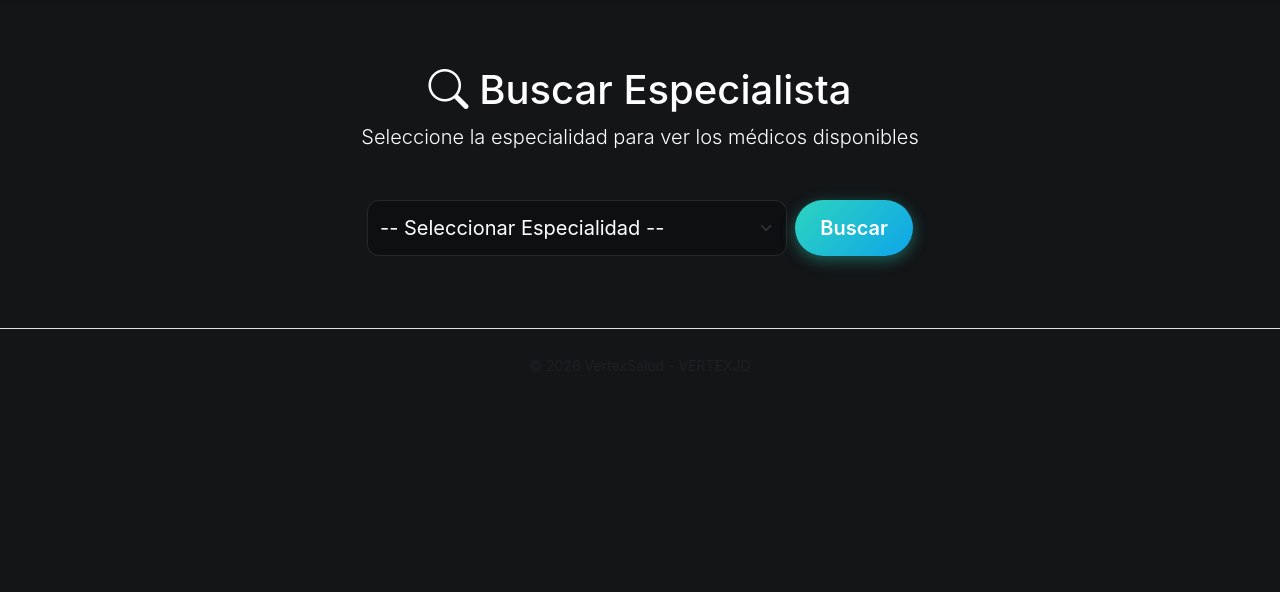
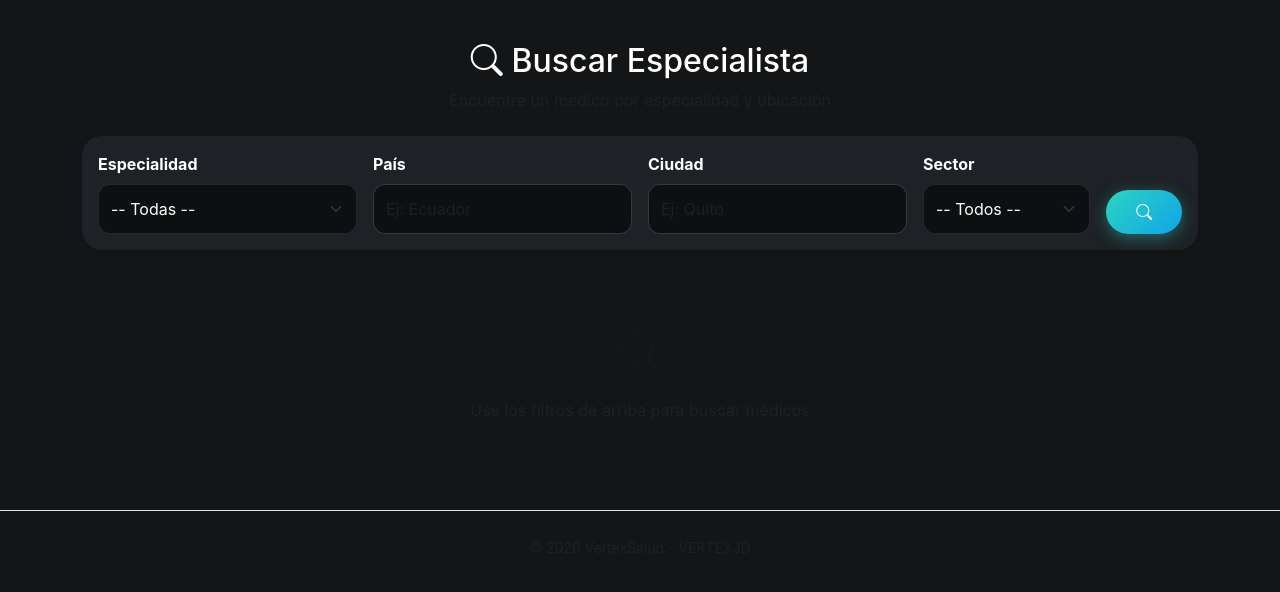
Before and after one commit to CarlosJimenez1969/sistema_salud, a Django app: page /citas/buscar/ in a window 1280 px wide. Shown: the part 62-654 px from the top of the page. Run offline with Django 5.2, Linux system fonts and the light colour scheme; data comes from the database, SQL or seed files in the repository; some libraries are stand-ins or nearby versions.

Commit message:
Agregar campos País/Ciudad/Sector a médicos + búsqueda de médicos para pacientes
- Modelo Medico: nuevos campos pais, ciudad, sector con choices
- Migración 0005 aplicada
- Formulario RegistroInicialMedicoForm: incluye pais, ciudad, sector
- Vista buscar_medico: filtros por especialidad, país, ciudad, sector
- Template buscar_medico.html: formulario de búsqueda con tarjetas de resultados
- Template registro_medico.html: sección "3. Ubicación del Consultorio"

Co-Authored-By: Claude Sonnet 4.6 <noreply@anthropic.com>

```diff
--- a/citas/views.py
+++ b/citas/views.py
@@ -18,19 +18,37 @@ from django.utils.http import urlsafe_base64_encode
 from django.utils.encoding import force_bytes
 from django.conf import settings
 
-# 1. Pantalla para buscar médicos por especialidad
+# 1. Pantalla para buscar médicos por especialidad y ubicación
 def buscar_medico(request):
-    especialidades = Especialidad.objects.all()
+    especialidades = Especialidad.objects.all().order_by('nombre')
+
+    especialidad_id = request.GET.get('especialidad')
+    pais            = request.GET.get('pais', '').strip()
+    ciudad          = request.GET.get('ciudad', '').strip()
+    sector          = request.GET.get('sector', '').strip()
+
     medicos = None
+    busqueda_activa = any([especialidad_id, pais, ciudad, sector])
 
-    # Si el usuario seleccionó una especialidad
-    especialidad_id = request.GET.get('especialidad')
-    if especialidad_id:
-        medicos = Medico.objects.filter(especialidad_id=especialidad_id)
+    if busqueda_activa:
+        medicos = Medico.objects.select_related('usuario', 'especialidad').all()
+        if especialidad_id:
+            medicos = medicos.filter(especialidad_id=especialidad_id)
+        if pais:
+            medicos = medicos.filter(pais__icontains=pais)
+        if ciudad:
+            medicos = medicos.filter(ciudad__icontains=ciudad)
+        if sector:
+            medicos = medicos.filter(sector=sector)
+
+    sectores = [('NORTE','Norte'), ('CENTRO','Centro'), ('SUR','Sur'), ('VALLES','Valles'), ('OTRO','Otro')]
 
     return render(request, 'buscar_medico.html', {
         'especialidades': especialidades,
-        'medicos': medicos
+        'medicos': medicos,
+        'sectores': sectores,
+        'busqueda_activa': busqueda_activa,
+        'filtros': {'especialidad_id': especialidad_id, 'pais': pais, 'ciudad': ciudad, 'sector': sector},
     })
 
 # 2. Pantalla Gráfica de Turnos (La Lógica Maestra)
--- a/medico/models.py
+++ b/medico/models.py
@@ -29,6 +29,19 @@ class Medico(models.Model):
     # Costo de la cita (útil para el pago posterior)
     precio_consulta = models.DecimalField(max_digits=10, decimal_places=2, default=0.00)
 
+    # Ubicación del consultorio
+    pais = models.CharField(max_length=100, blank=True, default='Ecuador')
+    ciudad = models.CharField(max_length=100, blank=True)
+    SECTORES = [
+        ('', '-- Seleccionar --'),
+        ('NORTE', 'Norte'),
+        ('CENTRO', 'Centro'),
+        ('SUR', 'Sur'),
+        ('VALLES', 'Valles'),
+        ('OTRO', 'Otro'),
+    ]
+    sector = models.CharField(max_length=10, choices=SECTORES, blank=True)
+
     # Horario de atención (Simplificado para empezar)
     hora_inicio = models.TimeField(null=True, blank=True)
     hora_fin = models.TimeField(null=True, blank=True)
--- a/templates/buscar_medico.html
+++ b/templates/buscar_medico.html
@@ -1,47 +1,100 @@
 {% extends 'base.html' %}
 
 {% block content %}
-<div class="container mt-5">
-    <div class="text-center mb-5">
-        <h1><i class="bi bi-search"></i> Buscar Especialista</h1>
-        <p class="lead">Seleccione la especialidad para ver los médicos disponibles</p>
+<div class="container mt-4">
+    <div class="text-center mb-4">
+        <h2><i class="bi bi-search"></i> Buscar Especialista</h2>
+        <p class="text-muted">Encuentre un médico por especialidad y ubicación</p>
     </div>
 
-    <div class="row justify-content-center mb-5">
-        <div class="col-md-6">
-            <form method="get" class="d-flex gap-2">
-                <select name="especialidad" class="form-select form-select-lg">
-                    <option value="">-- Seleccionar Especialidad --</option>
+    <!-- Formulario de búsqueda -->
+    <div class="card shadow-sm border-0 mb-4">
+        <div class="card-body">
+            <form method="get">
+                <div class="row g-3">
+                    <div class="col-md-3">
+                        <label class="form-label fw-bold">Especialidad</label>
+                        <select name="especialidad" class="form-select">
+                            <option value="">-- Todas --</option>
                             {% for esp in especialidades %}
-                        <option value="{{ esp.id }}">{{ esp.nombre }}</option>
+                                <option value="{{ esp.id }}" {% if filtros.especialidad_id == esp.id|stringformat:"s" %}selected{% endif %}>
+                                    {{ esp.nombre }}
+                                </option>
                             {% endfor %}
                         </select>
-                <button type="submit" class="btn btn-primary btn-lg">Buscar</button>
+                    </div>
+                    <div class="col-md-3">
+                        <label class="form-label fw-bold">País</label>
+                        <input type="text" name="pais" value="{{ filtros.pais }}" class="form-control" placeholder="Ej: Ecuador">
+                    </div>
+                    <div class="col-md-3">
+                        <label class="form-label fw-bold">Ciudad</label>
+                        <input type="text" name="ciudad" value="{{ filtros.ciudad }}" class="form-control" placeholder="Ej: Quito">
+                    </div>
+                    <div class="col-md-2">
+                        <label class="form-label fw-bold">Sector</label>
+                        <select name="sector" class="form-select">
+                            <option value="">-- Todos --</option>
+                            {% for val, label in sectores %}
+                                <option value="{{ val }}" {% if filtros.sector == val %}selected{% endif %}>{{ label }}</option>
+                            {% endfor %}
+                        </select>
+                    </div>
+                    <div class="col-md-1 d-flex align-items-end">
+                        <button type="submit" class="btn btn-primary w-100">
+                            <i class="bi bi-search"></i>
+                        </button>
+                    </div>
+                </div>
             </form>
         </div>
     </div>
 
+    <!-- Resultados -->
+    {% if busqueda_activa %}
         {% if medicos %}
+        <p class="text-muted mb-3"><small>{{ medicos.count }} médico(s) encontrado(s)</small></p>
         <div class="row">
             {% for m in medicos %}
             <div class="col-md-4 mb-3">
-            <div class="card shadow h-100 border-0">
+                <div class="card shadow-sm h-100 border-0">
                     <div class="card-body text-center">
-                    <div class="display-1 text-secondary"><i class="bi bi-person-circle"></i></div>
-                    <h5 class="card-title mt-2">Dr. {{ m.usuario.last_name }} {{ m.usuario.first_name }}</h5>
-                    <p class="text-muted">{{ m.especialidad.nombre }}</p>
+                        <div class="fs-1 text-secondary"><i class="bi bi-person-circle"></i></div>
+                        <h5 class="mt-2 mb-0">Dr. {{ m.usuario.last_name }} {{ m.usuario.first_name }}</h5>
+                        <span class="badge bg-primary mt-1">{{ m.especialidad.nombre }}</span>
                         <hr>
-                    <p><i class="bi bi-clock"></i> {{ m.hora_inicio }} - {{ m.hora_fin }}</p>
-                    <a href="{% url 'reservar_cita' m.id %}" class="btn btn-success w-100">
-                        <i class="bi bi-calendar-check"></i> Ver Disponibilidad
+                        <div class="text-muted small text-start">
+                            {% if m.pais or m.ciudad %}
+                            <p class="mb-1"><i class="bi bi-geo-alt me-1"></i>
+                                {{ m.ciudad }}{% if m.ciudad and m.pais %}, {% endif %}{{ m.pais }}
+                                {% if m.sector %} — {{ m.get_sector_display }}{% endif %}
+                            </p>
+                            {% endif %}
+                            {% if m.hora_inicio and m.hora_fin %}
+                            <p class="mb-1"><i class="bi bi-clock me-1"></i> {{ m.hora_inicio|time:"H:i" }} - {{ m.hora_fin|time:"H:i" }}</p>
+                            {% endif %}
+                            {% if m.precio_consulta %}
+                            <p class="mb-0"><i class="bi bi-currency-dollar me-1"></i> ${{ m.precio_consulta }}</p>
+                            {% endif %}
+                        </div>
+                        <a href="{% url 'reservar_cita' m.id %}" class="btn btn-success w-100 mt-3">
+                            <i class="bi bi-calendar-check"></i> Ver Disponibilidad y Reservar
                         </a>
                     </div>
                 </div>
             </div>
             {% endfor %}
         </div>
-    {% elif request.GET.especialidad %}
-        <div class="alert alert-warning text-center">No encontramos médicos en esta especialidad.</div>
+        {% else %}
+            <div class="alert alert-warning text-center">
+                <i class="bi bi-exclamation-circle me-2"></i>No se encontraron médicos con esos filtros.
+            </div>
+        {% endif %}
+    {% else %}
+        <div class="text-center text-muted py-5">
+            <i class="bi bi-search fs-1 opacity-25"></i>
+            <p class="mt-3">Use los filtros de arriba para buscar médicos</p>
+        </div>
     {% endif %}
 </div>
 {% endblock %}
```
Also changed, not shown: templates/registro_medico.html (+25 -0 lines), users/forms.py (+19 -5 lines), medico/migrations/0005_add_ubicacion_medico.py (added). Lines whose indentation alone changed are shown as unchanged.
